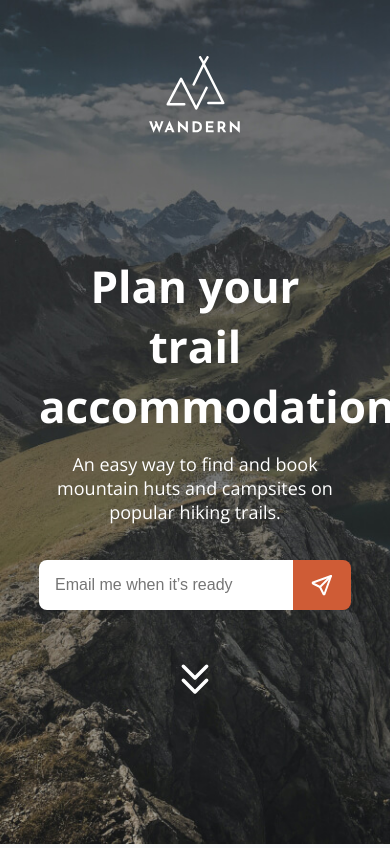
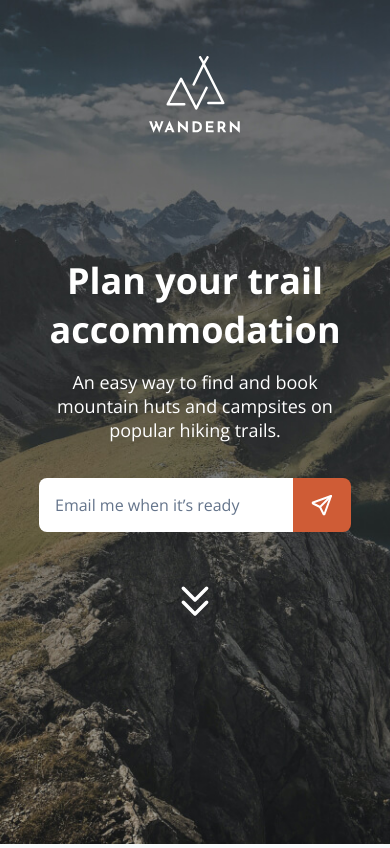
Before and after one commit to alizehkhan/wandern-prelaunch, a Flask app: page / in a window 390 px wide. Shown: the top 848 px of the page. Run offline with Flask 2, Linux system fonts and the light colour scheme; grey boxes are pictures that could not be loaded.

Commit message:
input states

```diff
--- a/assets/stylesheets/components/banner.css
+++ b/assets/stylesheets/components/banner.css
@@ -33,6 +33,12 @@
   border: none;
   font-size: 16px;
   width: 260px;
+  font-family: var(--bodyFont);
+  color: var(--blueGray700);
+}
+
+.input-email:hover {
+  background: var(--blueGray100);
 }
 
 .shake {
@@ -94,15 +100,21 @@ form.hide-submit label {
 }
 
 form.hide-submit label:hover {
-  opacity: 0.8;
+  background: #ba5331;
 }
 
+
+::placeholder {
+  color: var(--blueGray500);
+}
+
+input:focus:active,
 input:focus,
 select:focus,
 textarea:focus,
 button:focus {
     outline: none;
-    background: #F8FAFC;
+    background: var(--blueGray300);
 }
 
 #form-request-access {
@@ -116,7 +128,7 @@ button:focus {
   }
 
   .title {
-    font-size: 44px;
+    font-size: 36px;
     font-weight: bold;
   }
 
```
